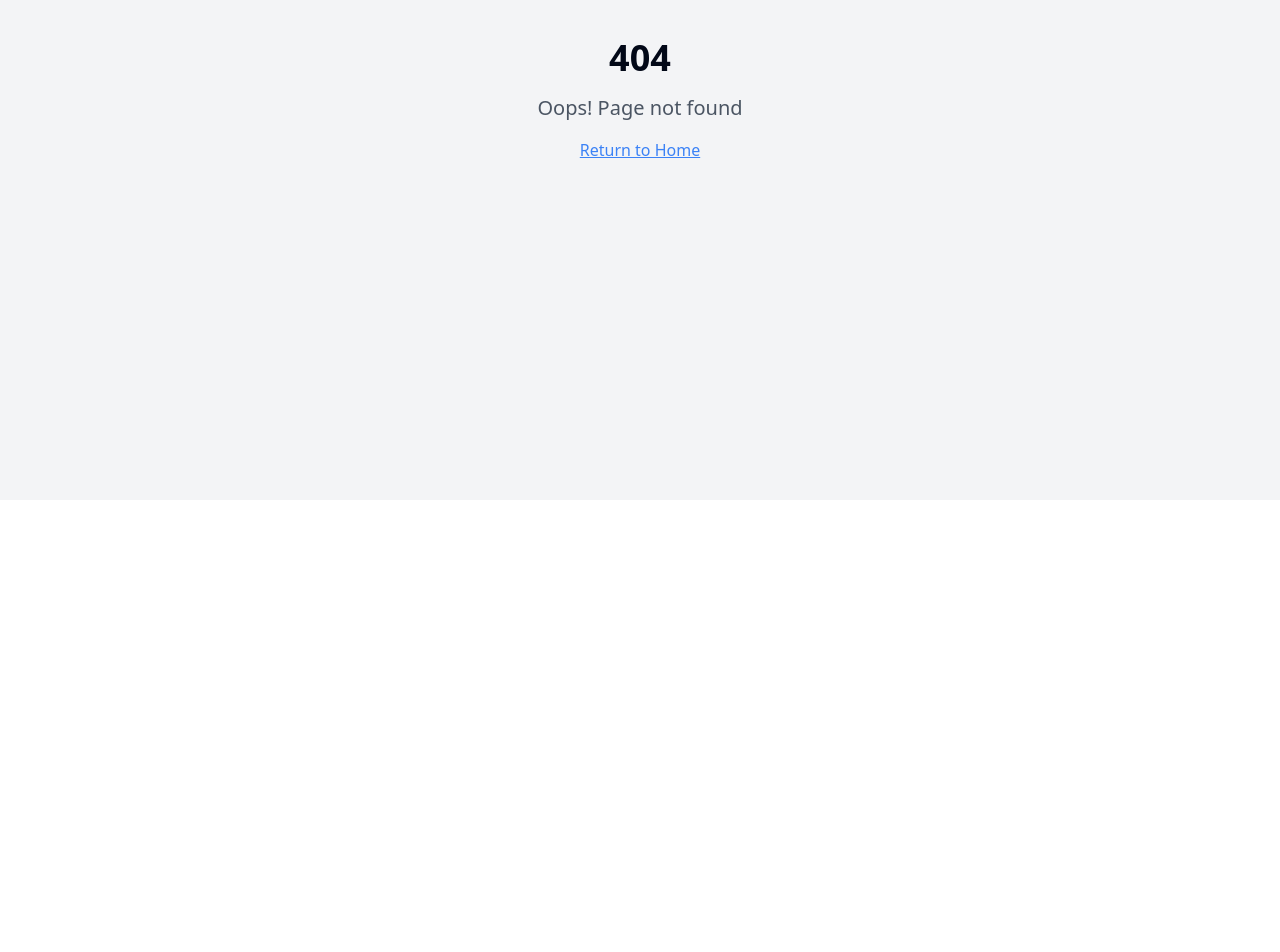
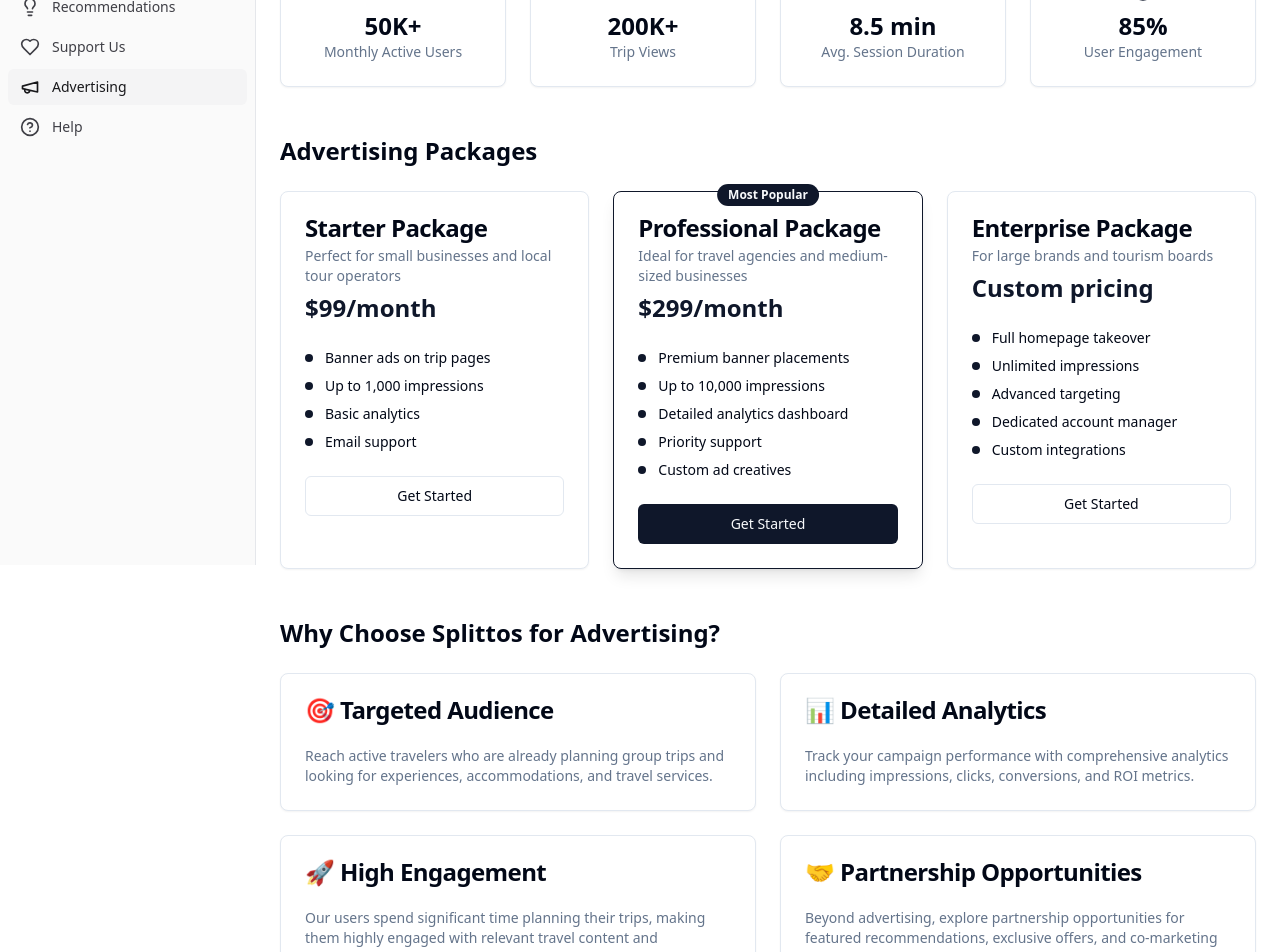
Before and after one commit to shiva0666/fair-share-adventure, a React (Vite) app: page /advertising in a window 1280 px wide. Before the commit this address had no page. Shown: the part 300-1252 px from the top of the page. Before the commit the page ends 800 px from the top, so only its background shows below. Built offline with nearby package versions, Linux system fonts and the light colour scheme; sample sign-in values are in the browser's storage.

Commit message:
Add Advertising button to sidebar
Added Advertising button to the sidebar, routing to /advertising. Implemented lazy loading for the advertising page.

```diff
--- a/src/App.tsx
+++ b/src/App.tsx
@@ -17,6 +17,7 @@ import TripsPage from "./pages/TripsPage";
 import GroupsPage from "./pages/GroupsPage";
 import Recommendations from "./pages/Recommendations";
 import SupportUs from "./pages/SupportUs";
+import Advertising from "./pages/Advertising";
 import { AuthProvider } from "./hooks/useAuth";
 import ProtectedRoute from "./components/auth/ProtectedRoute";
 
@@ -90,6 +91,14 @@ const App = () => {
                   }
                 />
                 <Route
+                  path="/advertising"
+                  element={
+                    <ProtectedRoute>
+                      <Advertising />
+                    </ProtectedRoute>
+                  }
+                />
+                <Route
                   path="/settings"
                   element={
                     <ProtectedRoute>
--- a/src/components/Sidebar.tsx
+++ b/src/components/Sidebar.tsx
@@ -11,7 +11,8 @@ import {
   ChevronRight,
   UserCircle,
   Lightbulb,
-  Heart
+  Heart,
+  Megaphone
 } from "lucide-react";
 import { useState, useEffect } from "react";
 import { useIsMobile } from "@/hooks/use-mobile";
@@ -55,7 +56,7 @@ export function Sidebar({ className }: SidebarProps) {
     return location.pathname === path || location.pathname.startsWith(`${path}/`);
   };
 
-  // Define sidebar menu items - added Recommendations and Support Us
+  // Define sidebar menu items - added Recommendations, Support Us, and Advertising
   const menuItems = [
     {
       name: "Dashboard",
@@ -86,6 +87,11 @@ export function Sidebar({ className }: SidebarProps) {
       name: "Support Us",
       icon: <Heart className="h-5 w-5" />,
       path: "/support-us",
+    },
+    {
+      name: "Advertising",
+      icon: <Megaphone className="h-5 w-5" />,
+      path: "/advertising",
     },
     {
       name: "Help",
--- /dev/null
+++ b/src/pages/Advertising.tsx
@@ -0,0 +1,219 @@
+
+import { Navbar } from "@/components/Navbar";
+import { Sidebar } from "@/components/Sidebar";
+import { useIsMobile } from "@/hooks/use-mobile";
+import { Card, CardContent, CardDescription, CardHeader, CardTitle } from "@/components/ui/card";
+import { Badge } from "@/components/ui/badge";
+import { Button } from "@/components/ui/button";
+import { Megaphone, Users, BarChart3, Mail, Target, TrendingUp } from "lucide-react";
+
+const Advertising = () => {
+  const isMobile = useIsMobile();
+
+  const adPackages = [
+    {
+      id: 1,
+      name: "Starter Package",
+      description: "Perfect for small businesses and local tour operators",
+      price: "$99/month",
+      features: [
+        "Banner ads on trip pages",
+        "Up to 1,000 impressions",
+        "Basic analytics",
+        "Email support"
+      ],
+      highlight: false
+    },
+    {
+      id: 2,
+      name: "Professional Package",
+      description: "Ideal for travel agencies and medium-sized businesses",
+      price: "$299/month",
+      features: [
+        "Premium banner placements",
+        "Up to 10,000 impressions",
+        "Detailed analytics dashboard",
+        "Priority support",
+        "Custom ad creatives"
+      ],
+      highlight: true
+    },
+    {
+      id: 3,
+      name: "Enterprise Package",
+      description: "For large brands and tourism boards",
+      price: "Custom pricing",
+      features: [
+        "Full homepage takeover",
+        "Unlimited impressions",
+        "Advanced targeting",
+        "Dedicated account manager",
+        "Custom integrations"
+      ],
+      highlight: false
+    }
+  ];
+
+  const stats = [
+    { label: "Monthly Active Users", value: "50K+", icon: Users },
+    { label: "Trip Views", value: "200K+", icon: BarChart3 },
+    { label: "Avg. Session Duration", value: "8.5 min", icon: TrendingUp },
+    { label: "User Engagement", value: "85%", icon: Target }
+  ];
+
+  return (
+    <div className="min-h-screen bg-background">
+      <Navbar />
+      <div className="flex">
+        {!isMobile && <Sidebar />}
+        <main className="flex-1">
+          <div className="container mx-auto p-6">
+            <div className="mb-8">
+              <h1 className="text-3xl font-bold mb-2 flex items-center gap-3">
+                <Megaphone className="h-8 w-8 text-primary" />
+                Advertising with Splittos
+              </h1>
+              <p className="text-muted-foreground">
+                Reach thousands of travel enthusiasts and group organizers with our targeted advertising solutions
+              </p>
+            </div>
+
+            {/* Platform Stats */}
+            <section className="mb-12">
+              <h2 className="text-2xl font-semibold mb-6">Platform Reach</h2>
+              <div className="grid grid-cols-1 md:grid-cols-2 lg:grid-cols-4 gap-6">
+                {stats.map((stat, index) => (
+                  <Card key={index}>
+                    <CardContent className="p-6 text-center">
+                      <stat.icon className="h-8 w-8 mx-auto mb-2 text-primary" />
+                      <div className="text-2xl font-bold">{stat.value}</div>
+                      <div className="text-sm text-muted-foreground">{stat.label}</div>
+                    </CardContent>
+                  </Card>
+                ))}
+              </div>
+            </section>
+
+            {/* Advertising Packages */}
+            <section className="mb-12">
+              <h2 className="text-2xl font-semibold mb-6">Advertising Packages</h2>
+              <div className="grid grid-cols-1 md:grid-cols-3 gap-6">
+                {adPackages.map((pkg) => (
+                  <Card key={pkg.id} className={`relative ${pkg.highlight ? 'border-primary shadow-lg' : ''}`}>
+                    {pkg.highlight && (
+                      <Badge className="absolute -top-2 left-1/2 transform -translate-x-1/2">
+                        Most Popular
+                      </Badge>
+                    )}
+                    <CardHeader>
+                      <CardTitle>{pkg.name}</CardTitle>
+                      <CardDescription>{pkg.description}</CardDescription>
+                      <div className="text-2xl font-bold text-primary">{pkg.price}</div>
+                    </CardHeader>
+                    <CardContent>
+                      <ul className="space-y-2 mb-6">
+                        {pkg.features.map((feature, index) => (
+                          <li key={index} className="flex items-center text-sm">
+                            <span className="w-2 h-2 bg-primary rounded-full mr-3"></span>
+                            {feature}
+                          </li>
+                        ))}
+                      </ul>
+                      <Button
+                        className="w-full"
+                        variant={pkg.highlight ? "default" : "outline"}
+                      >
+                        Get Started
+                      </Button>
+                    </CardContent>
+                  </Card>
+                ))}
+              </div>
+            </section>
+
+            {/* Why Advertise with Splittos */}
+            <section className="mb-12">
+              <h2 className="text-2xl font-semibold mb-6">Why Choose Splittos for Advertising?</h2>
+              <div className="grid grid-cols-1 md:grid-cols-2 gap-6">
+                <Card>
+                  <CardHeader>
+                    <CardTitle>🎯 Targeted Audience</CardTitle>
+                  </CardHeader>
+                  <CardContent>
+                    <p className="text-sm text-muted-foreground">
+                      Reach active travelers who are already planning group trips and looking for experiences,
+                      accommodations, and travel services.
+                    </p>
+                  </CardContent>
+                </Card>
+                <Card>
+                  <CardHeader>
+                    <CardTitle>📊 Detailed Analytics</CardTitle>
+                  </CardHeader>
+                  <CardContent>
+                    <p className="text-sm text-muted-foreground">
+                      Track your campaign performance with comprehensive analytics including impressions,
+                      clicks, conversions, and ROI metrics.
+                    </p>
+                  </CardContent>
+                </Card>
+                <Card>
+                  <CardHeader>
+                    <CardTitle>🚀 High Engagement</CardTitle>
+                  </CardHeader>
+                  <CardContent>
+                    <p className="text-sm text-muted-foreground">
+                      Our users spend significant time planning their trips, making them highly engaged
+                      with relevant travel content and advertisements.
+                    </p>
+                  </CardContent>
+                </Card>
+                <Card>
+                  <CardHeader>
+                    <CardTitle>🤝 Partnership Opportunities</CardTitle>
+                  </CardHeader>
+                  <CardContent>
+                    <p className="text-sm text-muted-foreground">
+                      Beyond advertising, explore partnership opportunities for featured recommendations,
+                      exclusive offers, and co-marketing initiatives.
+                    </p>
+                  </CardContent>
+                </Card>
+              </div>
+            </section>
+
+            {/* Contact Section */}
+            <section>
+              <Card className="text-center">
+                <CardHeader>
+                  <CardTitle className="flex items-center justify-center gap-2">
+                    <Mail className="h-5 w-5" />
+                    Ready to Get Started?
+                  </CardTitle>
+                  <CardDescription>
+                    Contact our advertising team to discuss custom packages and partnership opportunities
+                  </CardDescription>
+                </CardHeader>
+                <CardContent>
+                  <div className="space-y-4">
+                    <Button size="lg" className="mr-4">
+                      Contact Sales Team
+                    </Button>
+                    <Button variant="outline" size="lg">
+                      Download Media Kit
+                    </Button>
+                  </div>
+                  <p className="text-sm text-muted-foreground mt-4">
+                    Email: advertising@splittos.com | Phone: (555) 123-4567
+                  </p>
+                </CardContent>
+              </Card>
+            </section>
+          </div>
+        </main>
+      </div>
+    </div>
+  );
+};
+
+export default Advertising;
```
